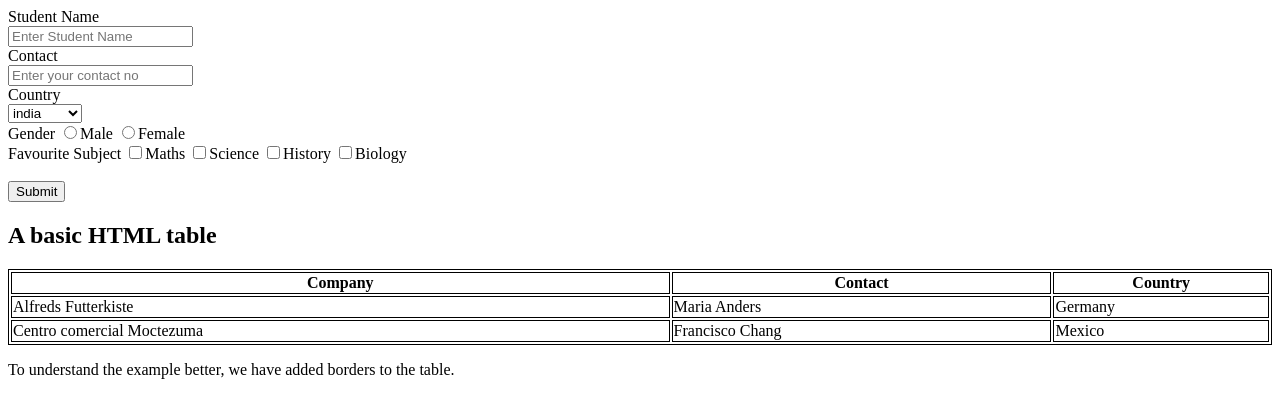
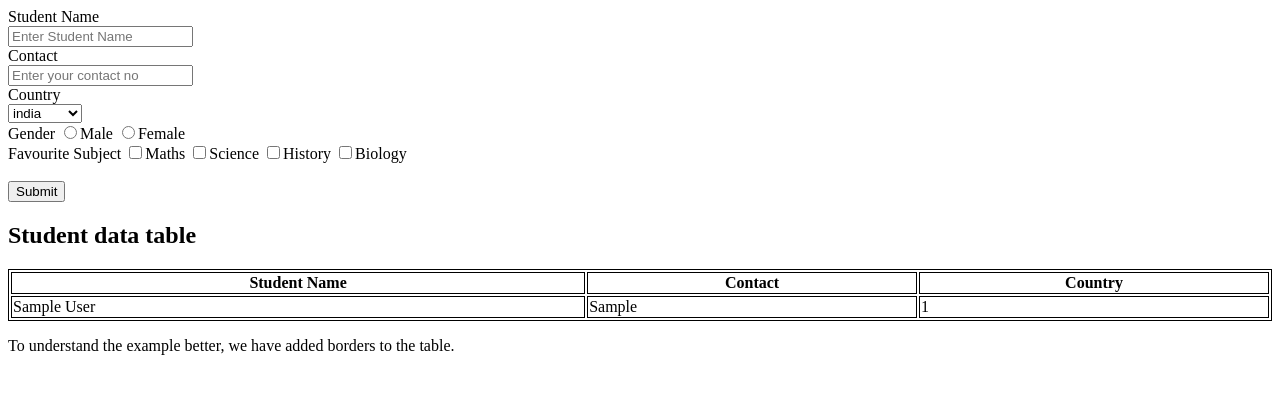
Before and after one commit to roshan062000/crud_operation, a PHP site: page /curd.php in a window 1280 px wide. Shown: the top 418 px of the page. Run offline with PHP 8.4, Linux system fonts and the light colour scheme; tables that the repository leaves empty or names only in its code hold one stand-in row (values such as "Sample post").

Commit message:
data added in table:roshan

```diff
--- a/curd.php
+++ b/curd.php
@@ -1,3 +1,5 @@
+<?php
+include('conn.php'); ?>
 <!DOCTYPE html>
 <html>
 <style>
@@ -10,12 +12,12 @@ table, th, td {
         <div class="company-section">
         <label>Student Name</label>
         <br>
-        <input type="text" name="student" placeholder="Enter Student Name ">
+        <input type="text" name="student" placeholder="Enter Student Name " required>
         </div>
         <div class="contact-section">
             <label>Contact</label>
             <br>
-            <input type="number" name="contact" placeholder="Enter your contact no" />
+            <input type="number" name="contact" placeholder="Enter your contact no" required/>
         </div>
         <!-- country chnges -->
         <div class="country-section">
@@ -45,24 +47,41 @@ table, th, td {
         </div>
     </form>
 
-<h2>A basic HTML table</h2>
+
+  <?php
+
+
+
+
+
+
+  ?>
+
+<h2>Student data table</h2>
 
 <table style="width:100%">
+
   <tr>
-    <th>Company</th>
+    <th>Student Name</th>
     <th>Contact</th>
     <th>Country</th>
   </tr>
-  <tr>
-    <td>Alfreds Futterkiste</td>
-    <td>Maria Anders</td>
-    <td>Germany</td>
+
+<?php
+$sql_fetchdata = "SELECT * FROM `student_details` ORDER BY `student_id` DESC";
+   $result = mysqli_query($mysqli,$sql_fetchdata);
+
+     while($rows = $result->fetch_assoc()) {
+ ?>
+<tr>
+    <td><?php  echo $rows['student_name']; ?></td>
+    <td><?php  echo $rows['student_contact']; ?></td>
+    <td><?php  echo $rows['country']; ?></td>
   </tr>
-  <tr>
-    <td>Centro comercial Moctezuma</td>
-    <td>Francisco Chang</td>
-    <td>Mexico</td>
-  </tr>
+<?php } ?>
+
+
+
 </table>
 
 <p>To understand the example better, we have added borders to the table.</p>
--- a/index.php
+++ b/index.php
@@ -17,8 +17,14 @@ echo "<br>";
  $cars = array("Volvo","BMW",40000069);
 
  print_r($cars);
+
 //var_dump($cars);
 ?>
+<br>
+<br>
+<a href="curd.php">curd operation</a>
+
+
 
 
 <?="<br>"."fsdfsf" ?>
--- a/savedata.php
+++ b/savedata.php
@@ -18,6 +18,7 @@ $insertData = mysqli_query($mysqli,$sql);
 
 if($insertData){
     echo "Data Inserted successfully";
+    header("Location:curd.php");
 }
 
 
```
